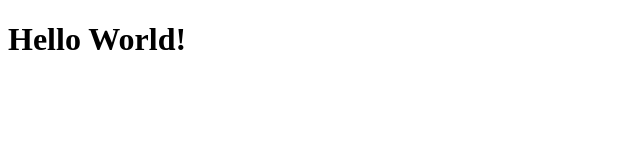
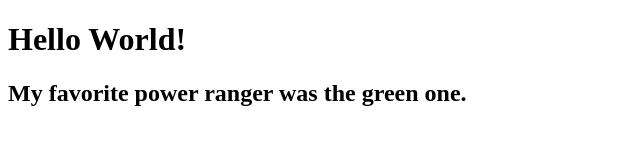
Before and after one commit to njmv8299/resume, a plain HTML site: page index.html in a window 1280 px wide. Shown: the whole page, without its empty margins (0-640 px from the left). Drawn offline with Linux system fonts and the light colour scheme.

Commit message:
favorite power ranger

```diff
--- a/index.html
+++ b/index.html
@@ -7,5 +7,6 @@
 </head>
 <body>
     <h1>Hello World!</h1>
+    <h2>My favorite power ranger was the green one.</h2>
 </body>
 </html>
```
